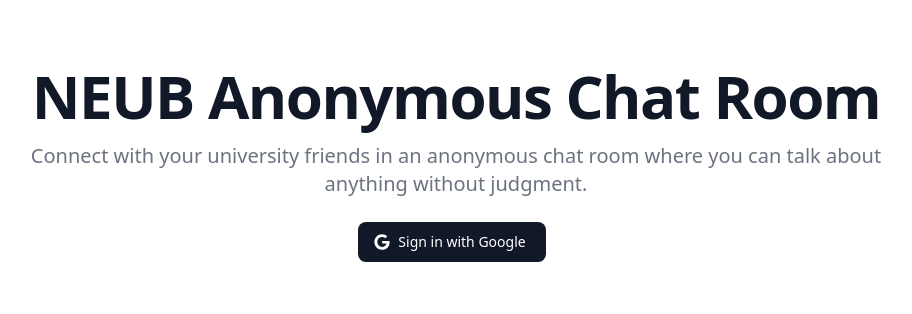
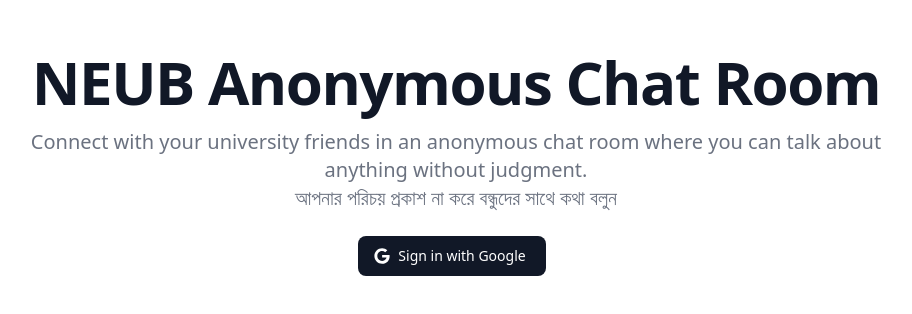
Before and after one commit to r-shafi/react-firebase-chat, a React (Create React App) app: page / in a window 1280 px wide. Shown: the part 232-546 px from the top of the page, without its empty margins (184-1096 px from the left). Built offline with nearby package versions, Linux system fonts and the light colour scheme; no server answers.

Commit message:
add new subtitle

```diff
--- a/src/pages/Login.jsx
+++ b/src/pages/Login.jsx
@@ -13,7 +13,8 @@ export default function Login() {
       </h1>
       <p className="mb-6 text-lg font-normal text-gray-500 lg:text-xl sm:px-16 xl:px-48">
         Connect with your university friends in an anonymous chat room where you
-        can talk about anything without judgment.
+        can talk about anything without judgment. <br />
+        আপনার পরিচয় প্রকাশ না করে বন্ধুদের সাথে কথা বলুন
       </p>
       <button
         type="button"
```
